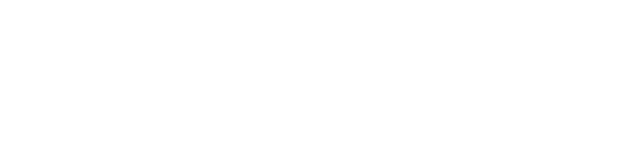
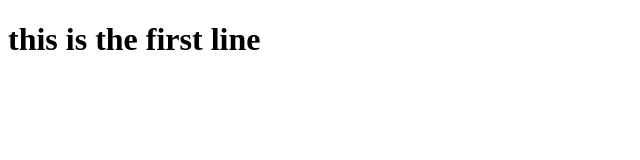
Before and after one commit to RaviTejaNanda/hanuman, a plain HTML site: page index.html in a window 1280 px wide. Shown: the whole page, without its empty margins (0-640 px from the left). Drawn offline with Linux system fonts and the light colour scheme.

Commit message:
first task - added h1 tag

```diff
--- a/index.html
+++ b/index.html
@@ -5,6 +5,6 @@
     <title> Ravi </title>
 </head>
 <body>
-
+    <h1>this is the first line</h1>
 </body>
 </html>
```
